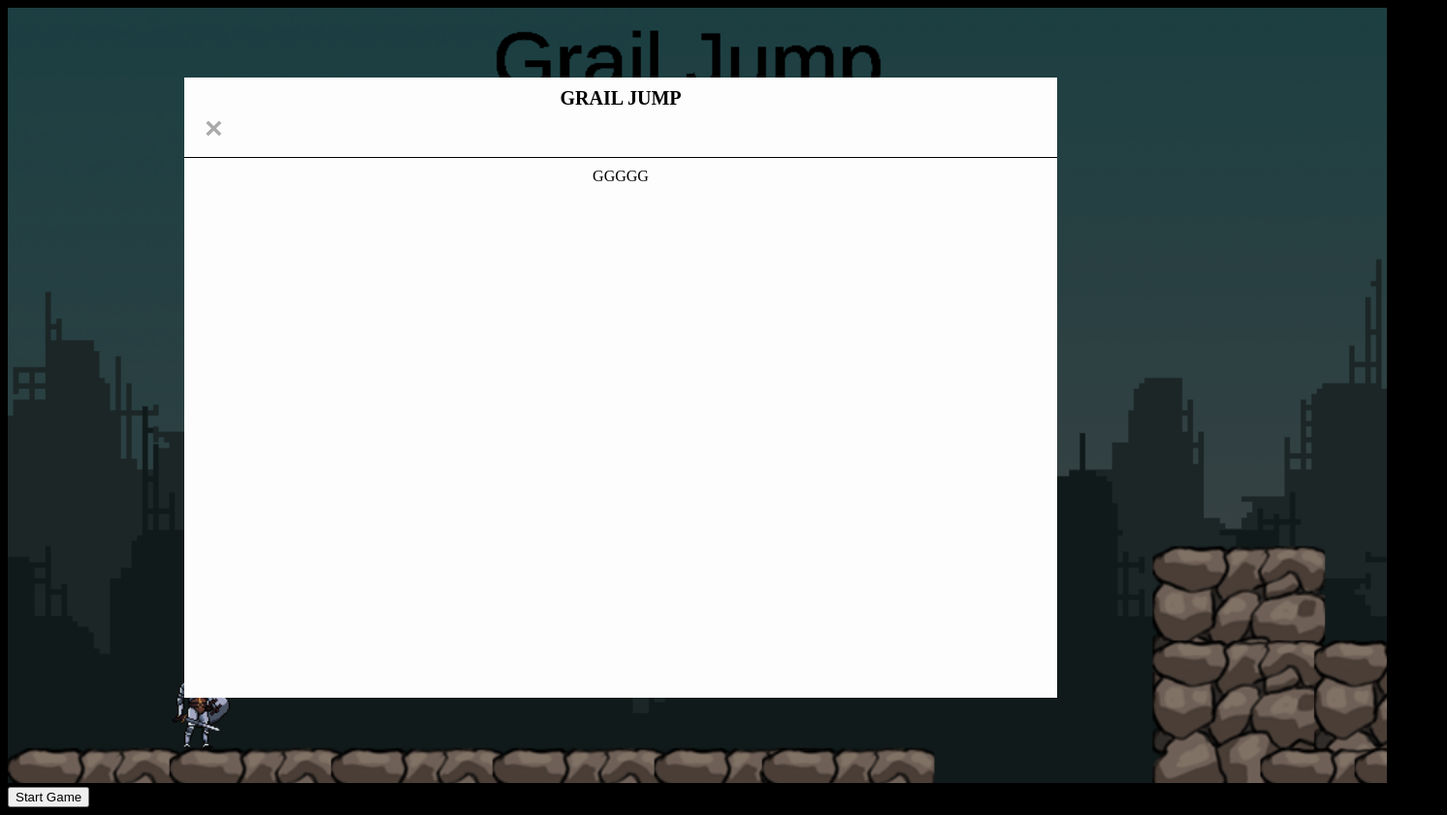
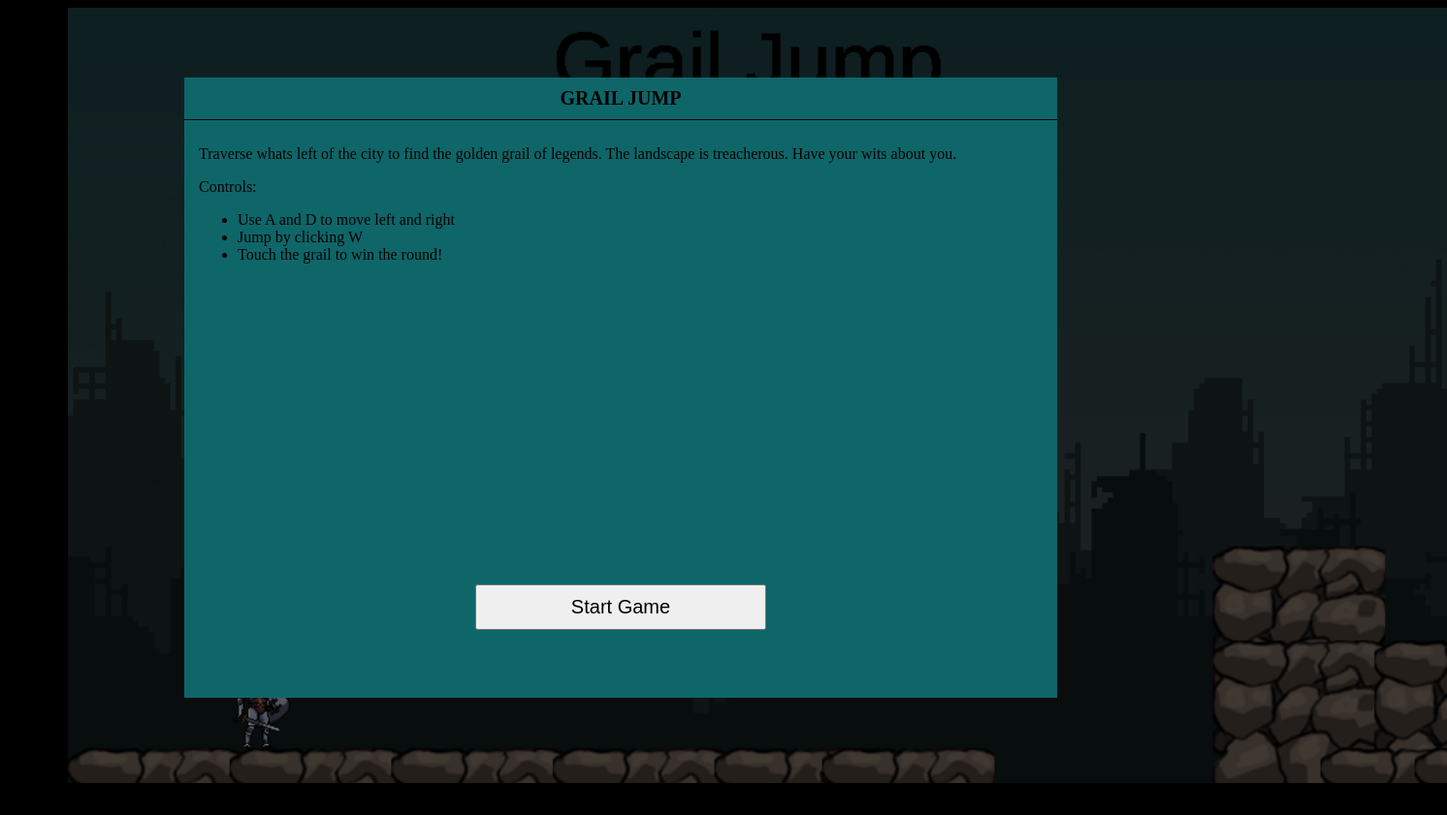
Before and after one commit to Glindley23/milestone-1-project, a plain HTML site: page index.html in a window 1280 px wide. Shown: the whole page at 97% size, 1492 px wide, since content can reach past the window. After the commit the page ends 808 px from the top, so only its background shows below. Drawn offline with Linux system fonts and the light colour scheme.

Commit message:
figured out starting modal

```diff
--- a/index.html
+++ b/index.html
@@ -5,38 +5,44 @@
     <meta charset="UTF-8">
     <meta http-equiv="X-UA-Compatible" content="IE=edge">
     <meta name="viewport" content="width=device-width, initial-scale=1.0">
-     <canvas id="canvas"></canvas>
+    <canvas id="canvas"></canvas>
     <title>Grail Jump</title>
     <link rel="stylesheet" href="style.css">
-    <script src="js/eventlisteners.js"></script>
-     <script src="js/classes/Background.js"></script>
-    <script src="js/classes/Player.js"></script>
-    <script src="js/Classes/Platform.js"></script>
-    <script src="js/classes/grail.js"></script>
-    <script src="js/index.js"></script>
-    </head>
+
+
+
+</head>
 <body>
 
-    <!-- Trigger/Open The Modal -->
-<button data-modal-target="#modal" id="myBtn">Start Game</button>
+    <!-- Beginning Modal -->
+<button class="button" id="start-btn">Start Game</button>
 
-    <!-- The Modal -->
-<div  class="modal" id="modal">
-
+<div class="modal" id="myModal">
     <!-- Modal content -->
     <div class="modal-header">
         <div class="title">GRAIL JUMP</div>
-        <button data-close-button class="close-button">&times;</button>
     </div>
 
     <div class = "modal-body">
-    GGGGG
+    <p>Traverse whats left of the city to find the golden grail of legends. The landscape is treacherous. Have your wits about you.</p>
+    <div class = "controls">Controls:
+        <ul>
+            <li>Use A and D to move left and right</li>
+            <li>Jump by clicking W</li>
+            <li>Touch the grail to win the round!</li>
+        </ul>
+    </div>
     </div>
 
-  </div>
+</div>
 
-  <div id="overlay"></div>
+  <div class="overlay" id="overlay"></div>
 
-
+<script src="js/eventlisteners.js"></script>
+<script src="js/classes/Background.js"></script>
+<script src="js/classes/Player.js"></script>
+<script src="js/Classes/Platform.js"></script>
+<script src="js/classes/grail.js"></script>
+<script src="js/index.js"></script>
 </body>
 </html>
--- a/js/eventlisteners.js
+++ b/js/eventlisteners.js
@@ -36,3 +36,15 @@ window.addEventListener('keyup', (event) => {
         break
     }
 })
+
+    let myModal = document.getElementById("myModal");
+    let myOverlay = document.getElementById('overlay');
+    let startButton = document.getElementById("start-btn");
+
+
+    startButton.onclick = function () {
+        startButton.style.display = 'none';
+        myModal.style.display = 'none';
+        myOverlay.style.display = 'none';
+        init();
+    }
--- a/js/index.js
+++ b/js/index.js
@@ -405,34 +405,3 @@ scrollOffset = 0;
 
 init();
 animate();
-function openModal(modal) {
-    if (modal === null) return
-    modal.classList.add('active')
-    overlay.classList.add('active')
-}
-function closeModal(modal) {
-    if (modal === null) return
-    modal.classList.remove('active')
-    overlay.classList.remove('active')
-
-
-let openModalButtons = document.querySelectorAll('[data-modal-target]')
-let closeModalButtons = document.querySelectorAll('[data-close-button]')
-let overlay = document.getElementById('overlay');
-
-openModalButtons.forEach(button => {
-    button.addEventListener('click', () => {
-        let modal = document.querySelector(button.dataset.modalTarget)
-        openModal(modal);
-    })
-})
-
-closeModalButtons.forEach(button => {
-    button.addEventListener('click', () => {
-        let modal = button.closest('.modal')
-        closeModal(modal);
-    })
-})
-
-
-}
--- a/style.css
+++ b/style.css
@@ -5,12 +5,15 @@ body {
 
 canvas {
     background-image: url("assets/background/Sky.png");
+    position: absolute;
+    left: 70px;
     align-items: center;
     justify-content: center;
     height: 100vh;
     z-index: 0;
 }
-.modal {
+#myModal {
+    display: block;
     position: fixed; /* Stay in place */
     z-index: 10; /* Sit on top */
     padding-top: 10px 15px;
@@ -18,17 +21,14 @@ canvas {
     top: 50%;
     transform: translate(-50%, -50%) scale(1);
     transition: 200ms ease-in-out;
+    overflow: auto;
     width: 900px;
     max-width: 80%;
     height: 80%; /* Full height */
-    background-color: rgb(253, 253, 253);
+    background-color: rgb(14, 102, 105);
   }
 
-  .modal.active {
-    transform: translate(-50%, -50%) scale(1);
-  }
-
-  .modal-header {
+ .modal-header {
     padding: 10px 15px;
     border-bottom: 1px solid black;
   }
@@ -41,7 +41,7 @@ canvas {
     align-items: center;
   }
     /* The Close Button */
-  .modal-header .close-button {
+  .modal-header #close-btn {
     color: #aaaaaa;
     float: none;
     cursor: pointer;
@@ -51,35 +51,41 @@ canvas {
     font-size: 2rem;
     font-weight: bold;
   }
+  #start-btn {
+    display: block;
+    width: 300px;
+    padding: 10px;
+    font-size:20px;
+    position: absolute;
+    margin: 0 auto;
+    right: 0;
+    left: 0;
+    bottom: 150px;
+    z-index: 9999;
+  }
     /* Modal Content */
   .modal-body {
     padding: 10px 15px;
-    display: flex;
     justify-content: center;
-    align-items: center;
+    align-content: center;
   }
 
-  .close-button:hover,
-  .close-button:focus {
-    color: #000;
+
+  #start-btn:hover,
+  #start-btn:focus {
+    background-color: rgb(0, 170, 37);
     text-decoration: none;
     cursor: pointer;
   }
-
   #overlay {
-
+    display: block;
     position: fixed;
     top: 0;
     left: 0;
     right: 0;
     bottom: 0;
     opacity: 1;
-    pointer-events: none;
     transition: 200ms ease-in-out;
-  }
-
-  #overlay.active {
-    pointer-events: all;
-
+    transform: translate(-50%, -50%) scale(3);
     background-color: rgba(0,0,0, .5);
   }
```
